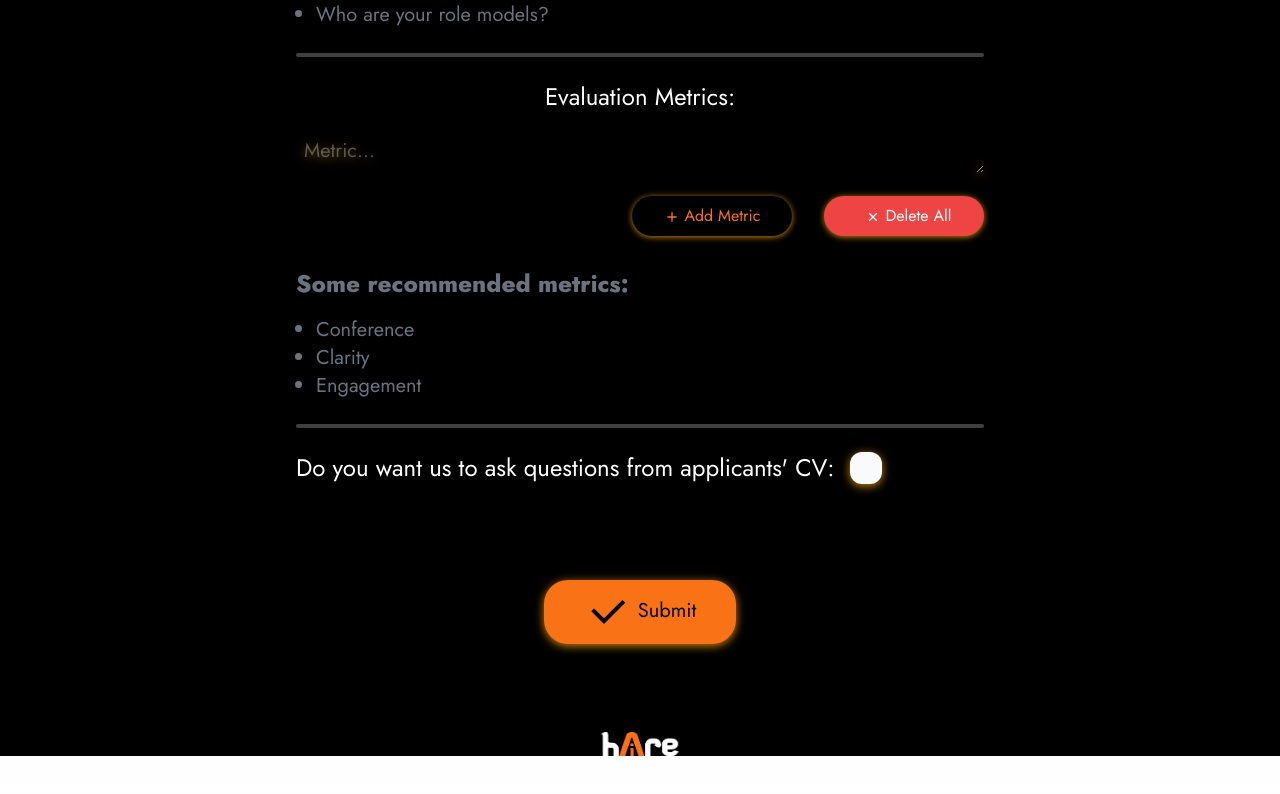
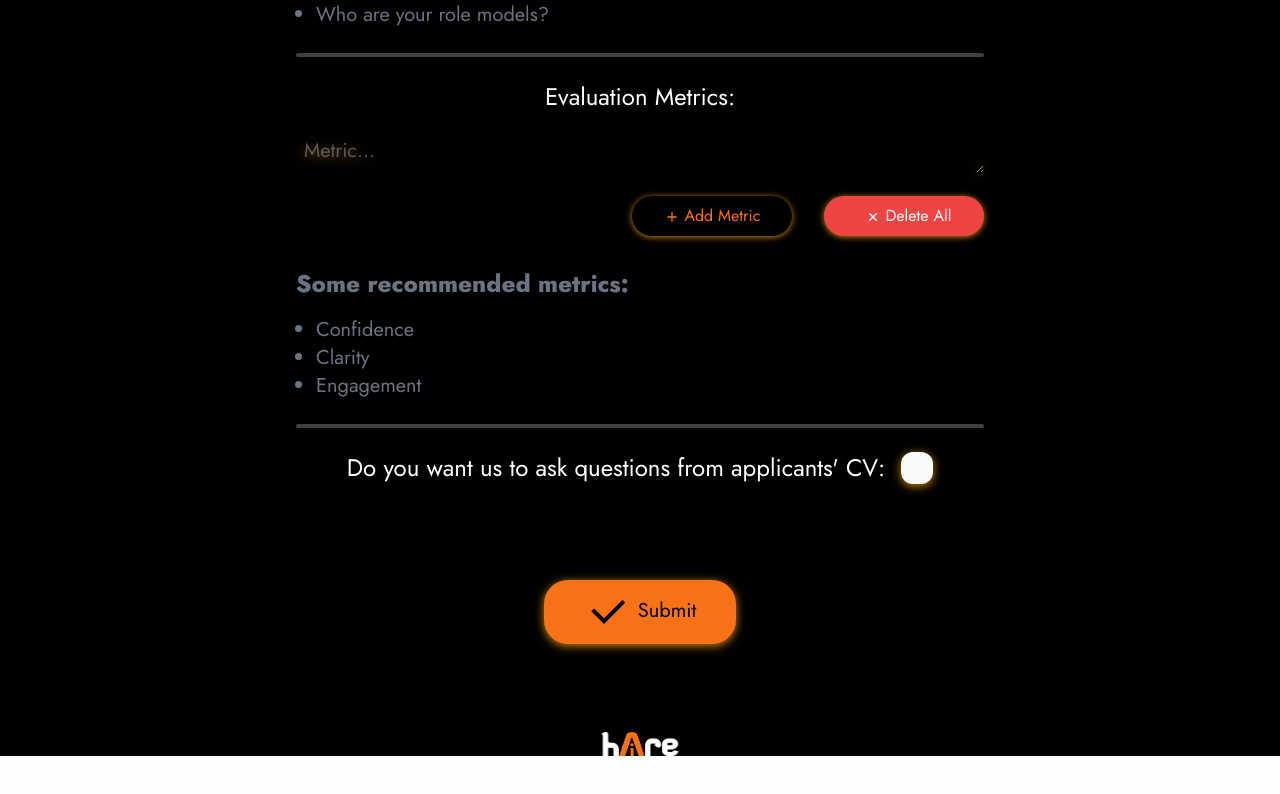
Before and after one commit to hoseinmrh/hAIre-Client, a Next.js app: page /hrDashboard in a window 1280 px wide. Shown: the part 689-1483 px from the top of the page. Built offline with nearby package versions, Linux system fonts and the light colour scheme.

Commit message:
:art: final fixes

```diff
--- a/app/hrDashboard/page.tsx
+++ b/app/hrDashboard/page.tsx
@@ -59,7 +59,7 @@ export default function Home() {
 
       console.log("data", data);
 
-      const api_route = `${process.env.NEXT_PUBLIC__API_URL}/hr-panel/questions`;
+      const api_route = `${process.env.NEXT_PUBLIC__API_URL}/hr-panel/config`;
       await axios.post(api_route, data);
       alert("Questions added successfully!");
     } catch (error) {
@@ -195,7 +195,7 @@ export default function Home() {
                 Some recommended metrics:
               </div>
               <ul className="text-xl list-disc pl-5">
-                <li key={0}>Conference</li>
+                <li key={0}>Confidence</li>
                 <li key={1}>Clarity</li>
                 <li key={2}>Engagement</li>
               </ul>
@@ -204,7 +204,7 @@ export default function Home() {
 
           <div className="h-1 w-full bg-gray-50 opacity-25 rounded-xl mt-6 mb-6"></div>
 
-          <div className="w-full flex flex-row space-x-4">
+          <div className="w-full flex flex-row space-x-4 justify-center">
             <div className="text-white text-2xl text-center">
               Do you want us to ask questions from applicants&#39; CV:
             </div>
--- a/app/interview/page.tsx
+++ b/app/interview/page.tsx
@@ -155,7 +155,14 @@ export default function Home() {
     }
 
     if (hasFinished) {
-      router.push("/final");
+      try {
+        const api_route = `${process.env.NEXT_PUBLIC__API_URL}/hr-panel/generate-report`;
+        axios.get(api_route);
+        router.push("/final");
+      } catch (error) {
+        alert("Something went wrong for generating report");
+        console.error(error);
+      }
     }
   };
   return (
--- a/components/cvData.tsx
+++ b/components/cvData.tsx
@@ -31,7 +31,7 @@ export const CVData = ({
   educations,
 }: ICVData) => {
   return (
-    <>
+    <div className="capitalize">
       <TypeAnimation
         sequence={[`Welcome ${name}`, 3000, "Here is your CV Data!", 3000]}
         wrapper="span"
@@ -66,6 +66,6 @@ export const CVData = ({
           <EducationCard key={index} {...ed} />
         ))}
       </div>
-    </>
+    </div>
   );
 };
```
